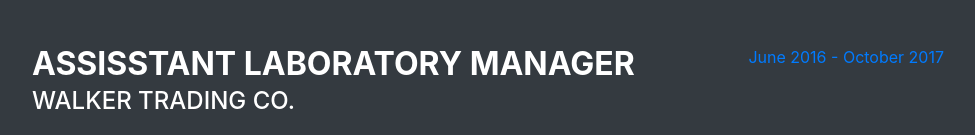
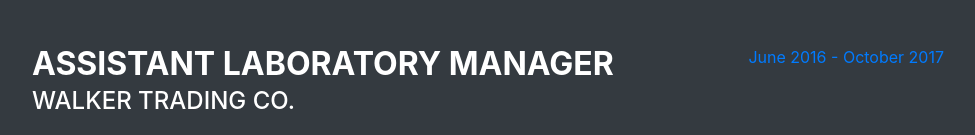
Before and after one commit to csilate/myPortfolio, a plain HTML site: page index.html in a window 1280 px wide. Shown: the part 1693-1828 px from the top of the page, without its empty margins (288-1263 px from the left). Drawn offline with nearby package versions, Linux system fonts and the light colour scheme; a web font is replaced by a local one.

Commit message:
fixed a word's spelling

```diff
--- a/index.html
+++ b/index.html
@@ -82,7 +82,7 @@
                     </div>
                     <div class="d-flex flex-column flex-md-row justify-content-between">
                         <div class="flex-grow-1">
-                            <h3 class="mb-0">Assisstant Laboratory Manager</h3>
+                            <h3 class="mb-0">Assistant Laboratory Manager</h3>
                             <div class="subheading mb-3">Walker Trading Co.</div>
                             <p>Oversaw all employees and production in a cleanroom laboratory, responsible for all laboratory staff's safety and adherence to local and federal laws, took charge of FDA Compliance taskforce.</p>
                         </div>
```
